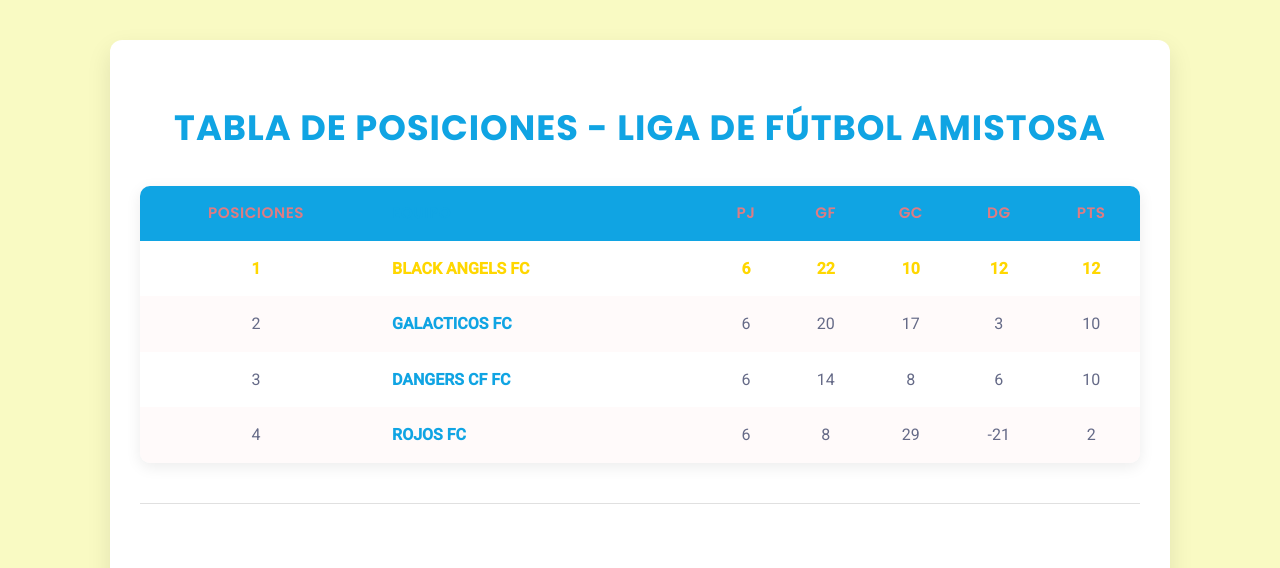
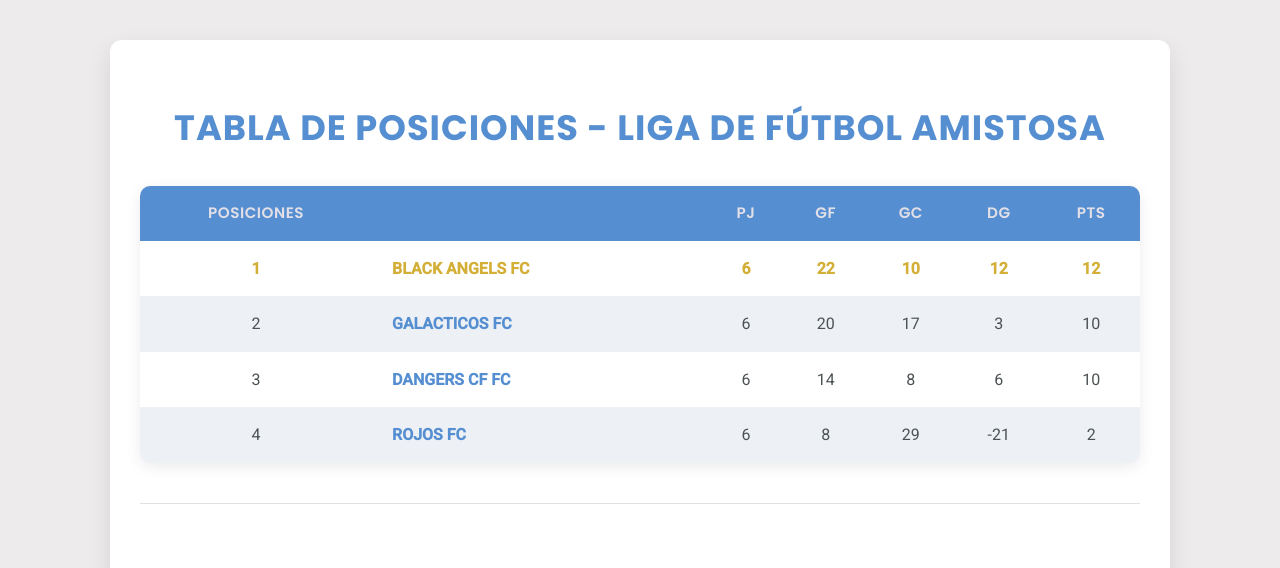
Before and after one commit to chep957/liga-Burukeros, a plain HTML site: page index.html in a window 1280 px wide. Shown: the top 568 px of the page. Drawn offline with Linux system fonts and the light colour scheme.

Commit message:
Update index.html

```diff
--- a/index.html
+++ b/index.html
@@ -7,16 +7,16 @@
     <link href="https://fonts.googleapis.com/css2?family=Poppins:wght@400;600;700&family=Roboto:wght@400;500&display=swap" rel="stylesheet">
     <style>
         :root {
-            --primary-dark: #10a4e3; /* Azul oscuro */
-            --primary-light: #aedbe8; /* Azul oscuro un poco más claro */
-            --accent-yellow: #FFD700; /* Amarillo brillante */
-            --text-dark: #656a87;
-            --text-light: #de7c83; /* Blanco para texto en fondos oscuros */
-            --border-color: #e0e0e0;
-            --background-light: #fffafa;
-            --background-medium: #f9fac3;
-            --success-color: #27ae60; /* Verde para resultados positivos */
-            --danger-color: #e74c3c; /* Rojo para resultados negativos */
+            --primary-dark: #568fd1;
+            --primary-light: #4b7196;
+            --accent-yellow:  #d4af37;
+            --text-dark: #4c5254;
+            --text-light: #e2dfe6;
+            --border-color: #dce0e0;
+            --background-light: #edf0f5;
+            --background-medium: #edebec;
+            --success-color: #e1e7e8;
+            --danger-color: #e1e7e8;
         }
 
         body {
```
